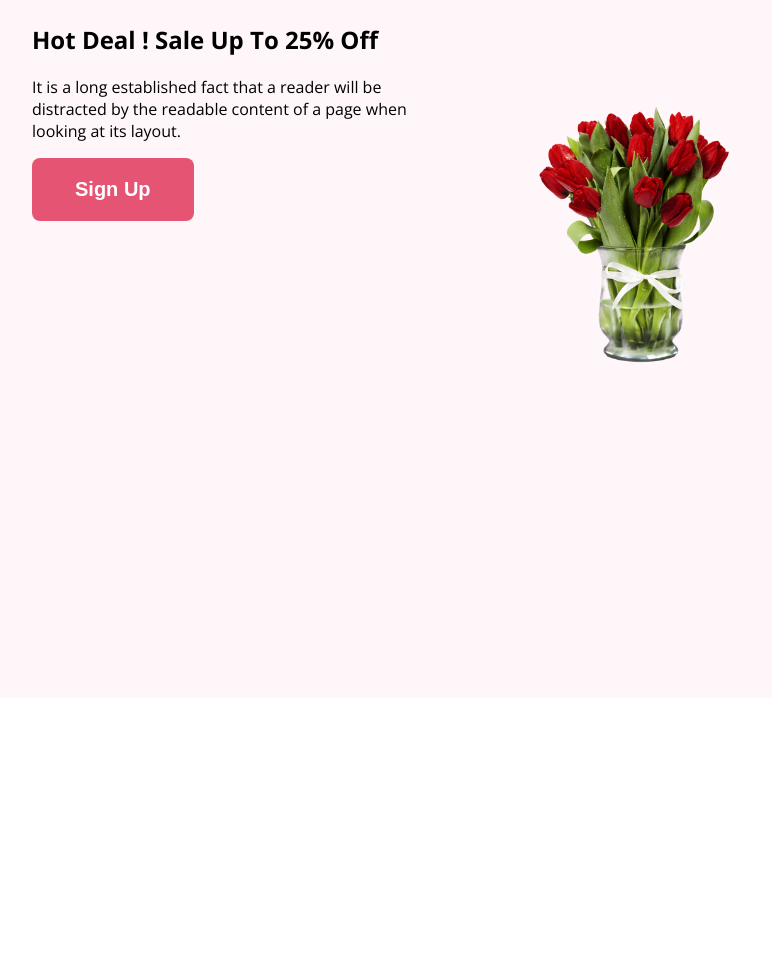
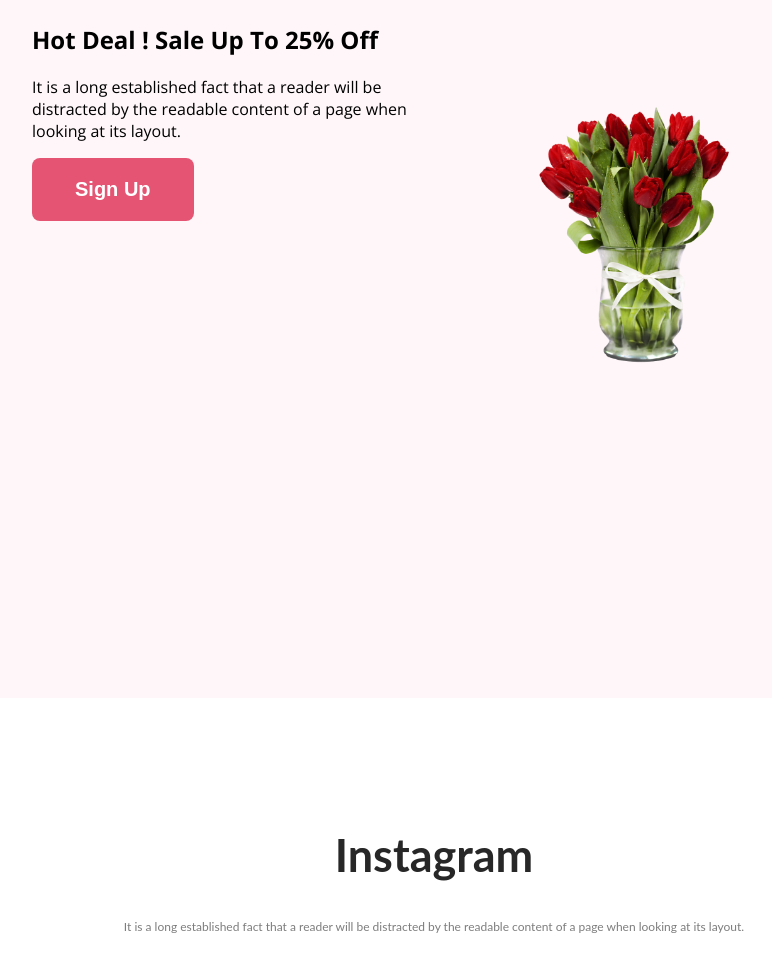
Before and after one commit to Prosenjit-99/flower-shop-assignment-main, a plain HTML site: page index.html in a window 1280 px wide. Shown: the part 2353-3325 px from the top of the page, without its empty margins (206-978 px from the left). Before the commit the page ends 3151 px from the top, so only its background shows below. Drawn offline with nearby package versions, Linux system fonts and the light colour scheme.

Commit message:
added discrivetion section

```diff
--- a/index.html
+++ b/index.html
@@ -55,6 +55,12 @@
             </div>
 
         </section>
+        <section>
+            <div class="discrivetion">
+            <h2>Instagram</h2>
+            <p class="discrivetion-grating">It is a long established fact that a reader will be distracted by the readable content of a page when looking at its layout.</p>
+            </div>
+        </section>
 
 
     </main>
--- a/styles/flower.css
+++ b/styles/flower.css
@@ -105,3 +105,16 @@ main section {
     padding: 100px;
 
 }
+/* discrivetion */
+.discrivetion{
+
+    color: #272727;
+text-align: center;
+font-family: Lato;
+font-size: 30px;
+}
+.discrivetion-grating{
+    color: rgba(39, 39, 39, 0.60);
+    font-size: 12px;
+    margin-bottom: 100px;
+}
```
